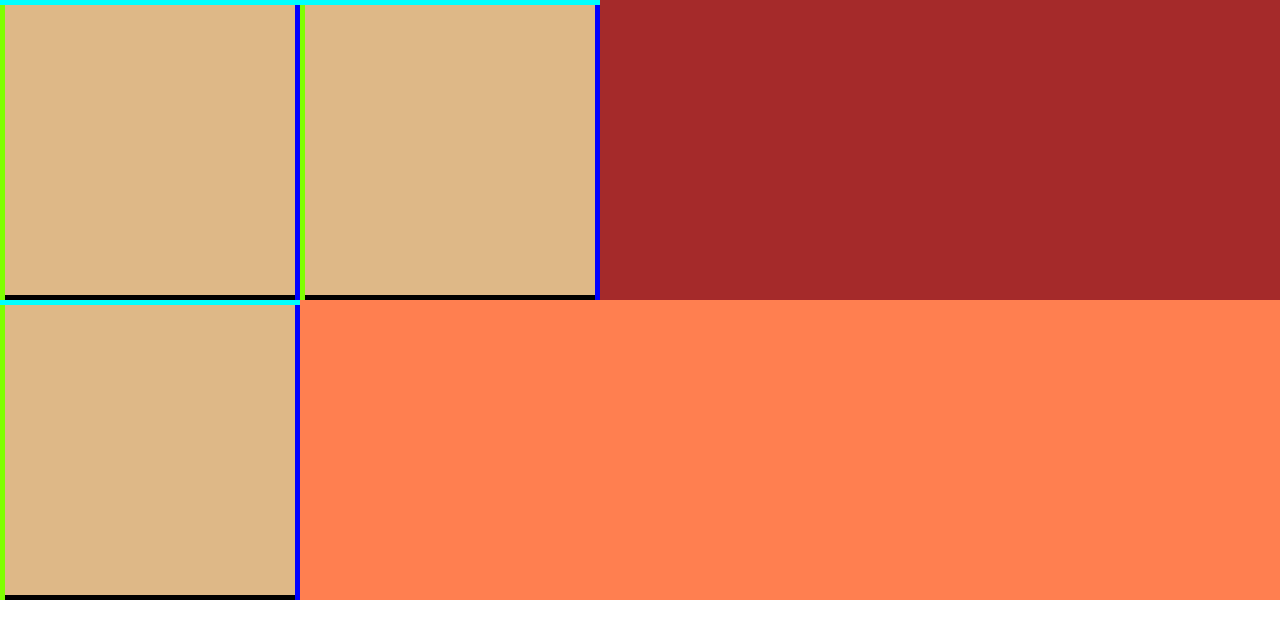
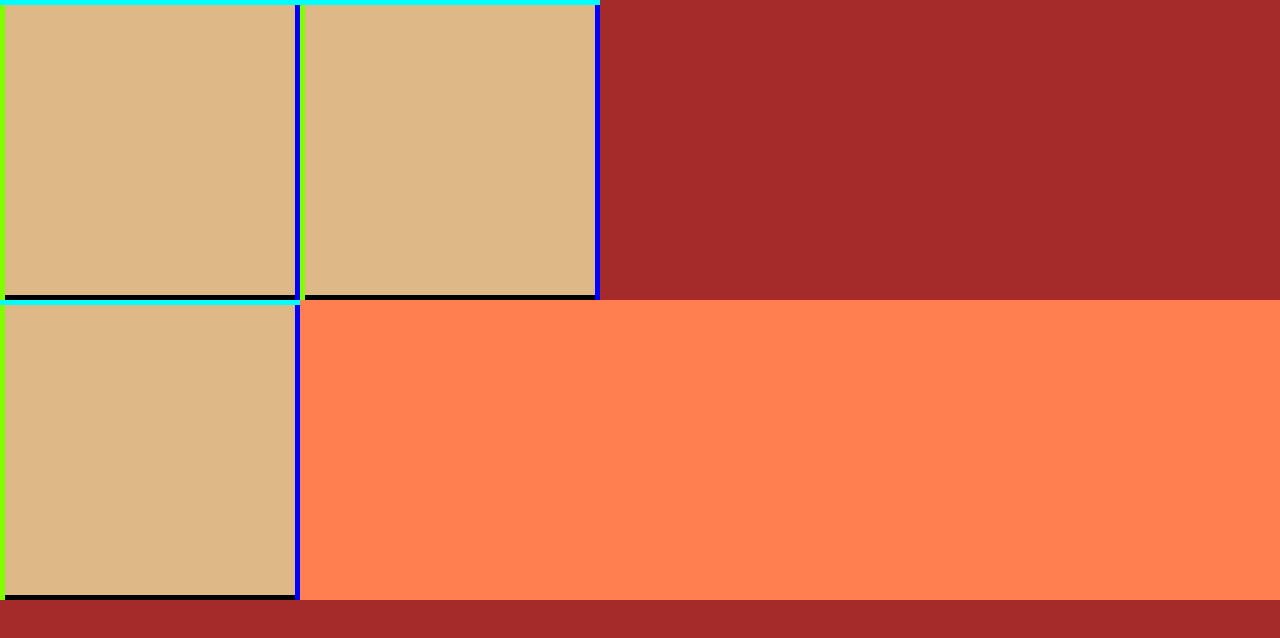
Before and after one commit to Tejs1/Resizable, a React (Create React App) app: page / in a window 1280 px wide. Shown: the top 638 px of the page. Built offline with nearby package versions, Linux system fonts and the light colour scheme.

Commit message:
onResizeStop

```diff
--- a/src/Resizable.jsx
+++ b/src/Resizable.jsx
@@ -5,7 +5,7 @@ const Resizable = ({ children }) => {
       height={300}
       width={300}
       resizeHandles={["s", "e", "w", "n"]}
-      onResizeStart={(e, data) => {
+      onResizeStop={(e, data) => {
         console.log(e);
         console.log(data);
       }}
--- a/src/styles.css
+++ b/src/styles.css
@@ -12,6 +12,7 @@ body {
   font-family: sans-serif;
   text-align: center;
   background-color: brown;
+  height: 100vh;
   width: 100vw;
   display: flex;
   flex-direction: column;
```
Also changed, not shown: package.json (line endings or trailing spaces), 1 other file (tests, documents, lock files or other folders).
